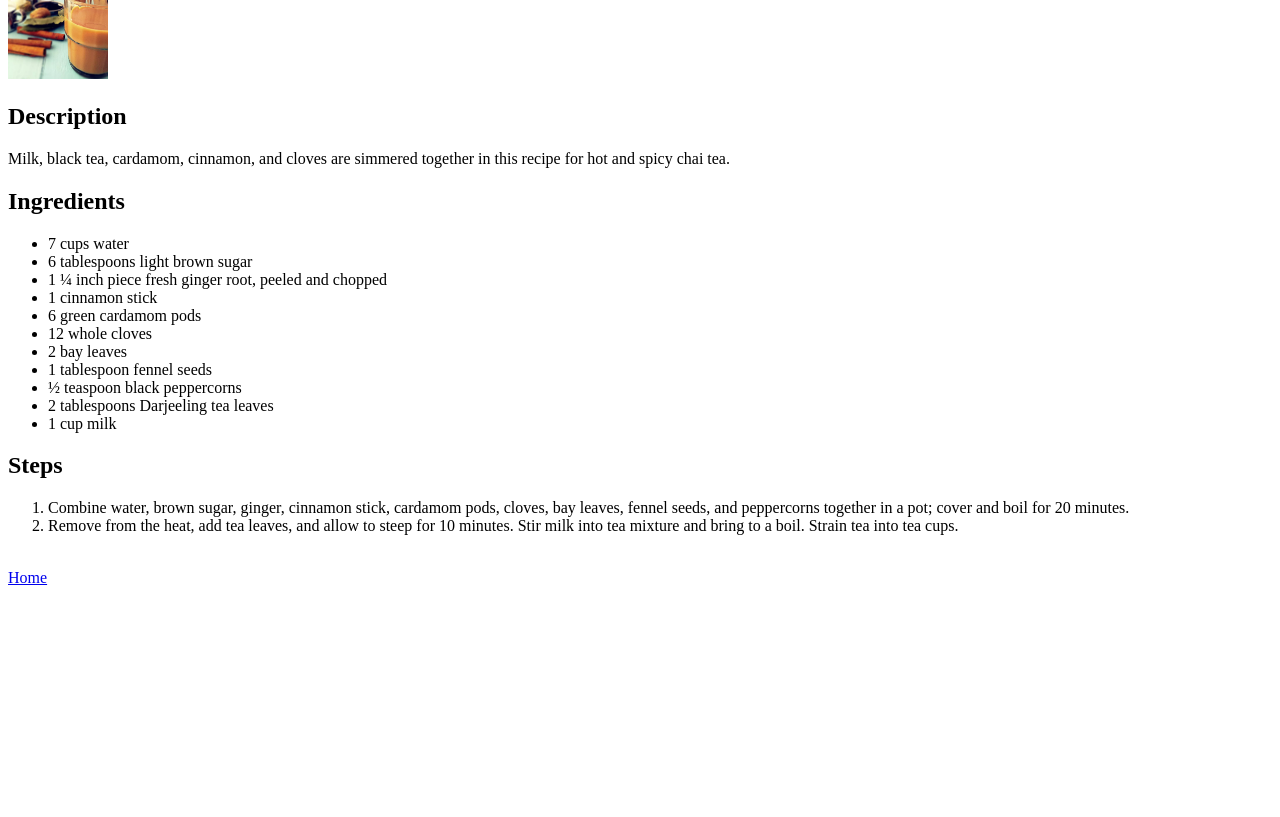
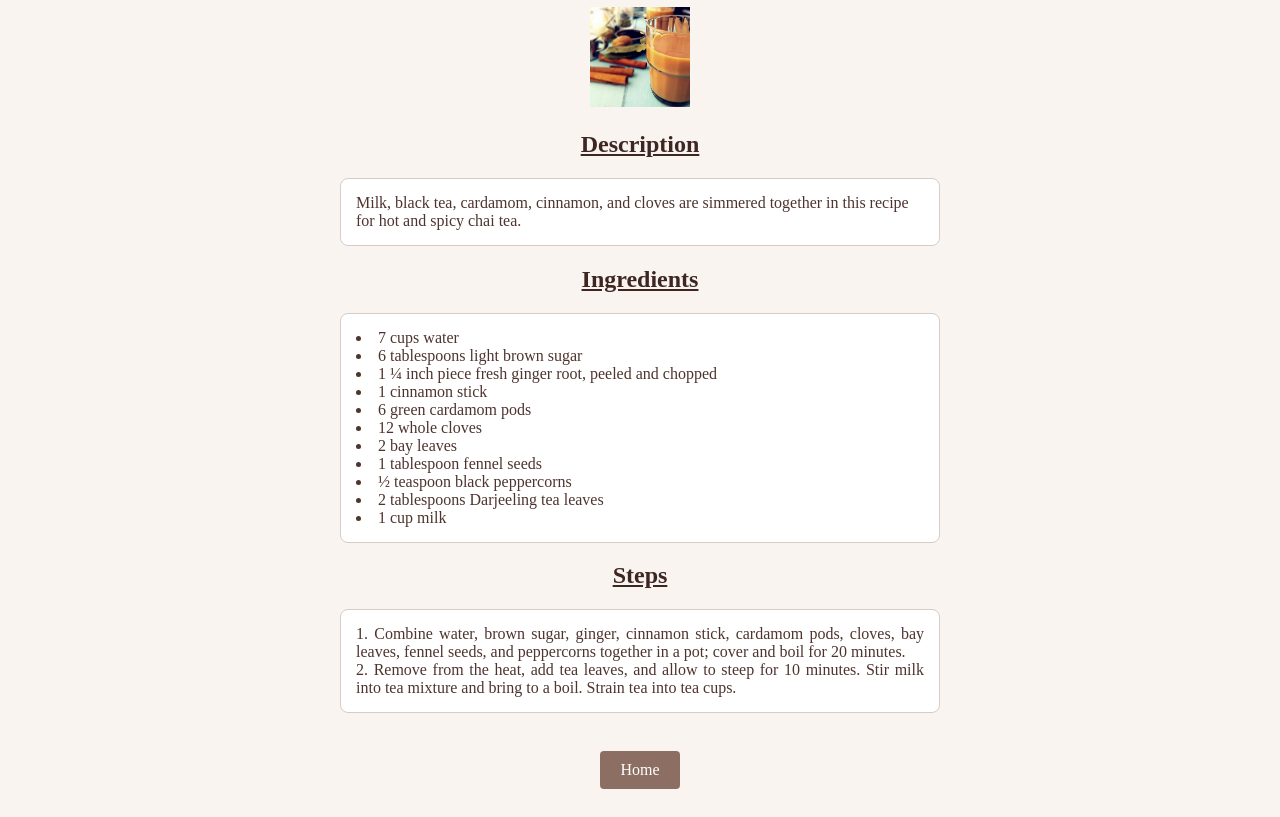
Before and after one commit to Anoop-SN/odin-recipes, a plain HTML site: page recipes/himalyan-tea.html in a window 1280 px wide. Shown: the part 101-918 px from the top of the page. Before the commit the page ends 800 px from the top, so only its background shows below. Drawn offline with Linux system fonts and the light colour scheme.

Commit message:
Added CSS to all the pages

```diff
--- a/recipes/himalyan-tea.html
+++ b/recipes/himalyan-tea.html
@@ -4,6 +4,7 @@
     <meta charset="UTF-8">
     <meta name="viewport" content="width=device-width, initial-scale=1.0">
     <title>Himalyan Tea</title>
+    <link rel="stylesheet" href="styles.css">
 </head>
 <body>
     <h1>Himalyan Tea Recipe</h1>
--- /dev/null
+++ b/recipes/styles.css
@@ -0,0 +1,54 @@
+* {
+    box-sizing: border-box;
+}
+
+body {
+    background-color: #F9F4F0;
+    text-align: center;
+    padding: 20px;
+}
+
+h1, h2 {
+    color: #3E2723;
+    text-decoration: underline;
+}
+
+p, ul, ol {
+    color: #4E342E;
+    background-color: #FFFFFF; /* White background for the "cards" */
+    border: 1px solid #D7CCC8;  /* Muted brown border instead of black */
+    padding: 15px;             /* Space between text and border */
+    margin: 10px auto;         /* Space between boxes */
+    max-width: 600px;          /* Prevents boxes from becoming too wide */
+    border-radius: 8px;        /* Softens the corners */
+}
+
+p {
+    text-align: start;
+}
+
+ul {
+    text-align: start;
+    list-style-position: inside; /* Keeps bullets inside the white box */
+}
+
+ol {
+    text-align: justify;
+    list-style-position: inside;
+}
+
+/* Button styling */
+a {
+    display: inline-block;     /* Allows padding to work correctly */
+    text-decoration: none;
+    color: #FFFFFF;
+    padding: 10px 20px;        /* Larger click area */
+    background-color: #8D6E63;
+    border: none;              /* Removed border for a cleaner look */
+    border-radius: 4px;
+    margin-top: 10px;
+}
+
+a:hover {
+    background-color: #D35400;
+}
--- /dev/null
+++ b/styles.css
@@ -0,0 +1,48 @@
+*{
+    box-sizing: border-box;
+
+}
+body{
+    background-image: url(images/background.png);
+    background-repeat: no-repeat;
+    background-size: cover;
+    background-position: center center;
+    margin: 0px;
+    padding: 0px;
+}
+
+h1{
+
+    text-align: center;
+    text-decoration: underline;
+}
+.parent{
+    margin: auto;
+    text-align: center;
+}
+h2{
+    text-decoration: underline;
+    margin-bottom: 40px;
+}
+ul{
+    list-style: none;
+
+
+}
+li{
+
+    margin:10px;
+    display: inline;
+    padding: 10px;
+    border: 1px solid;
+    background-color:#2C1E1A;
+
+
+}
+a{
+    text-decoration: none;
+    color:#F5F5F5
+}
+li:hover{
+    background-color: #D35400;
+}
```
Also changed, not shown: index.html (+4 -2 lines), recipes/instant-noodles.html (+1 -0 lines), recipes/tea.html (+1 -0 lines), 1 other file.
